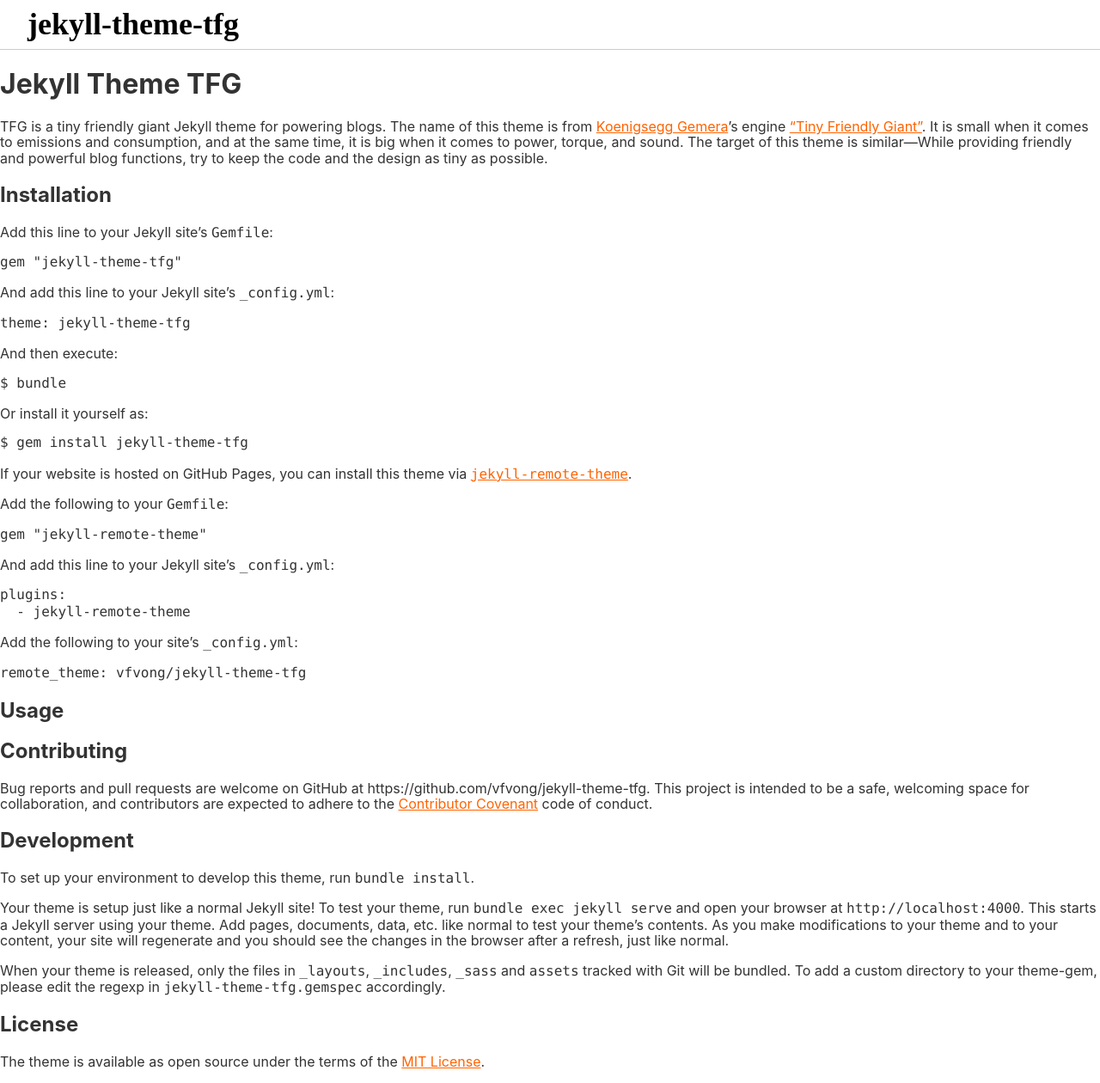
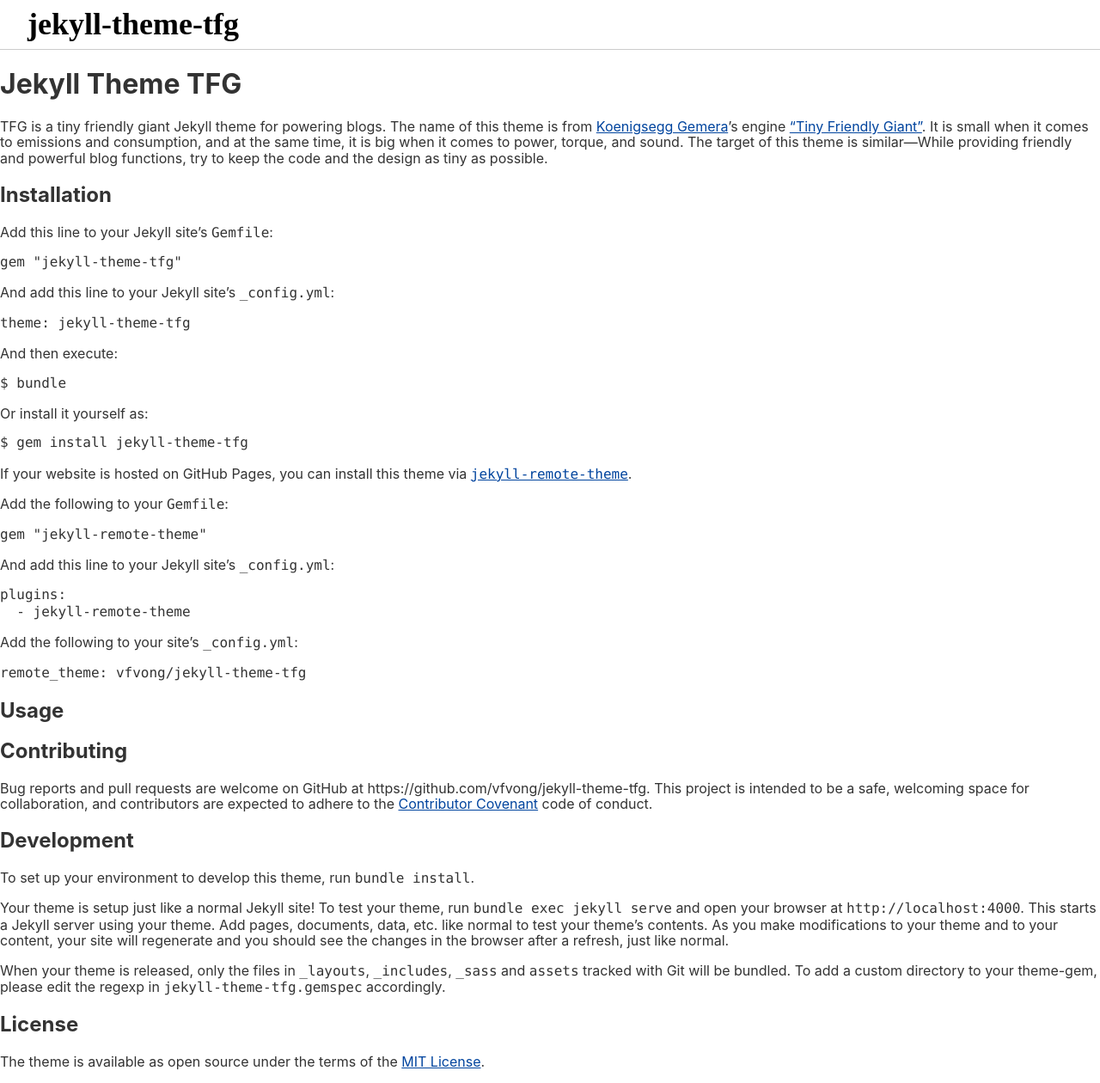
Before and after one commit to vfvong/jekyll-theme-tfg, a Jekyll site: the page built from README.md, in a window 1280 px wide. Shown: the whole page at 86% size. Built offline with Jekyll 4.4.1, drawn with Linux system fonts in a browser that asks for light colours; our own code applies the rules of GitHub Pages for plain Markdown files.

Commit message:
Adjust color

```diff
--- a/_sass/tfg/_variables.scss
+++ b/_sass/tfg/_variables.scss
@@ -3,7 +3,7 @@
   --body-color:       #333;
   --body-color-light: #999;
   --body-color-dark:  #000;
-  --accent-color:     #FF6300;
+  --accent-color:     #00449E;
   --border-color:     rgba(0,0,0,.2);
 }
 
@@ -12,7 +12,7 @@
     --body-bg:         #111;
     --body-color:      #ccc;
     --body-color-dark: #fff;
-    --accent-color:    #357EDD;
+    --accent-color:    #9EEBCF;
     --border-color:    rgba(255,255,255,.2);
   }
 }
```
